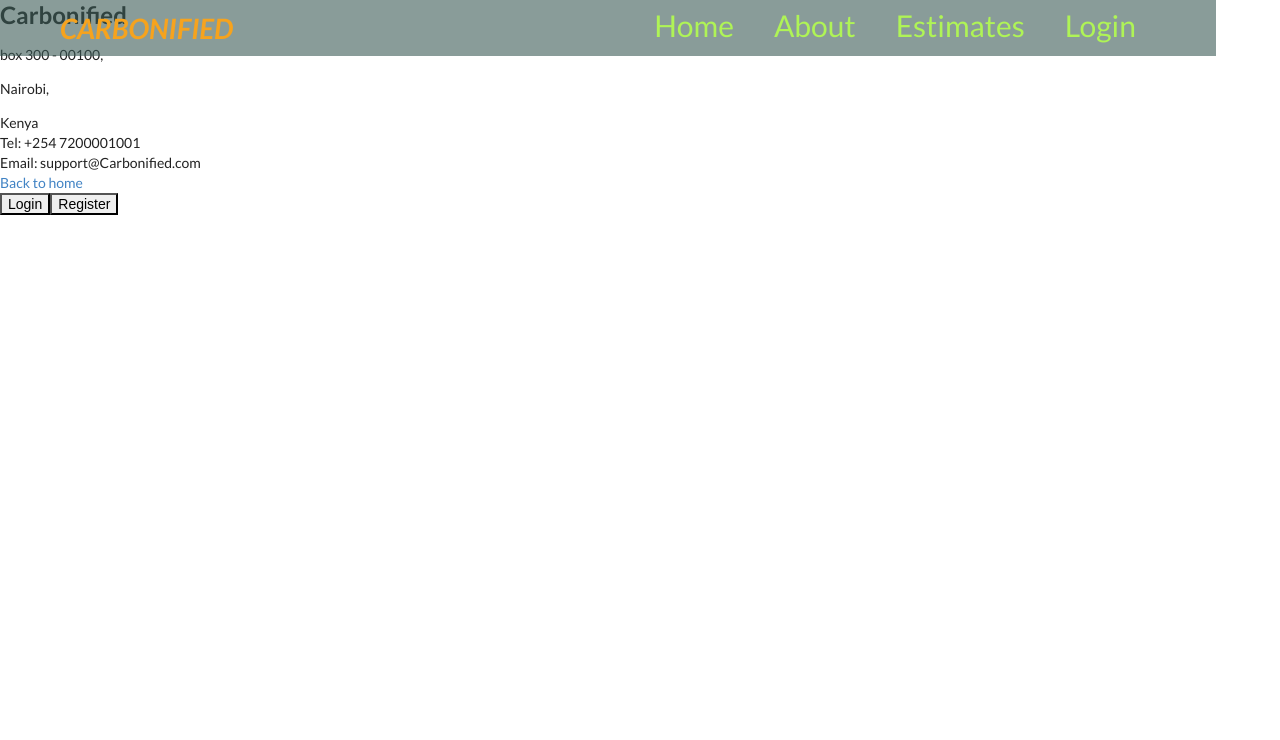
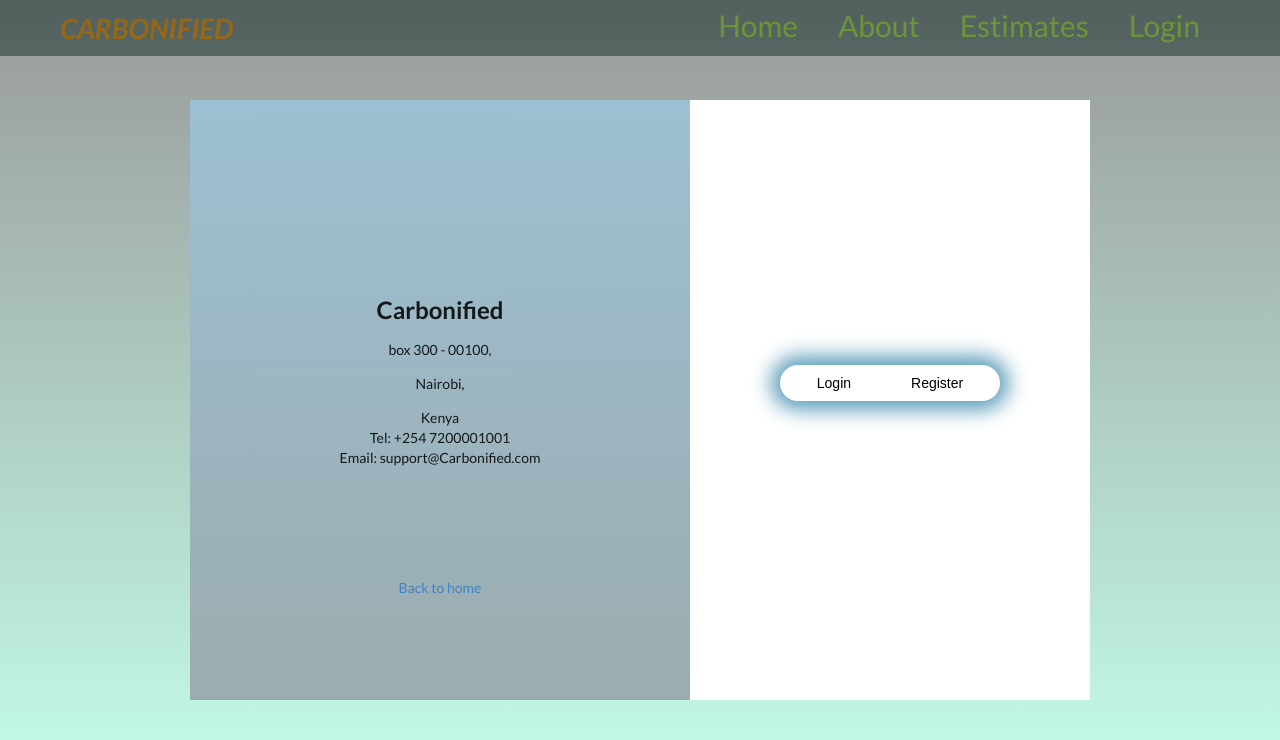
Before and after one commit to Knoxx04/carbonified, a React (Create React App) app: page /SignUp in a window 1280 px wide. Shown: the top 740 px of the page. Built offline with nearby package versions, Linux system fonts and the light colour scheme.

Commit message:
added css animation to login page

```diff
--- a/src/App.css
+++ b/src/App.css
@@ -1,4 +1,4 @@
-/*@keyframes example{
+@keyframes example{
  0% {bacground-color: rgb(102, 110, 110);}
   10%{background-color: rgb(64, 64, 145);}
   20%{background-color: rgb(124, 104, 143);}
@@ -22,4 +22,4 @@
   animation-name: example;
   animation-duration: 3s;
   animation-iteration-count: infinite;
-}*/
+}
--- a/src/components/About.js
+++ b/src/components/About.js
@@ -2,23 +2,9 @@ import React from 'react';
 
 function About() {
   return (
-    <div>
+    <div className='abt1'>
       <h2>About Us</h2>
-      <p>
-      Lorem ipsum dolor sit amet, consectetur adipiscing elit.
-      Phasellus mollis dictum cursus. Maecenas a elementum ipsum.
-      Pellentesque vitae rutrum libero, nec consequat eros.
-      Praesent sit amet tempor purus. Vivamus rhoncus magna eu quam ultricies,
-      lacinia dignissim mi ultricies. Nunc purus est, interdum a nulla vel,
-      placerat condimentum elit. Class aptent taciti sociosqu ad litora torquent per conubia nostra,
-      per inceptos himenaeos. Proin in libero eu odio vulputate tempus viverra eu eros.
-      Vestibulum interdum bibendum mi vel molestie. Proin tristique eget leo feugiat elementum.
-      Donec lorem justo, porta ac nibh nec, lacinia mattis leo.
-      In eu lorem dolor. Quisque quis commodo risus. Pellentesque ut ante et erat mattis semper.
-      Nunc ultrices posuere nibh vel egestas. Vestibulum quis velit mollis, posuere erat quis, eleifend enim.
-      In eu ipsum sit amet tortor faucibus pulvinar in sed tellus. Donec ut faucibus ligula.
-      </p>
-
+      <div className='abt2'>
       <p>
         Carbon offsetting is the process of compensating for the emissions of
         greenhouse gases by removing or reducing an equivalent amount from the
@@ -29,6 +15,7 @@ function About() {
         reduce or remove carbon from the atmosphere. Join us in the fight
         against climate change and offset your carbon footprint with Carbonified.
       </p>
+      </div>
     </div>
   )
 }
--- a/src/components/Electricity.js
+++ b/src/components/Electricity.js
@@ -42,7 +42,7 @@ const Electricity = () => {
         <div className="">
             <h4 className="">Enter the Electricity Units to estimate</h4>
             <form className="" onSubmit={handleSubmit}>
-                <input className="" type="number" value={inputValue} onChange={handleChange}/>
+                <input className="" type="number"  placeholder="Elecricity" value={inputValue} onChange={handleChange}/>
                 <button className="" type="submit">Estimate</button>
             </form>
         </div>
--- a/src/components/Estimates.js
+++ b/src/components/Estimates.js
@@ -9,9 +9,16 @@ function Estimates() {
   return (
     <div className="estmate">
       <Electricity/>
+      <br></br>
+      <br></br>
       <Flights/>
+      <br></br>
       <Fuel/>
+      <br></br>
+      <br></br>
       <Shipping/>
+      <div className='estimate2'>
+      </div>
       </div>
   )
 }
--- a/src/components/Flights.js
+++ b/src/components/Flights.js
@@ -46,7 +46,7 @@ const Flights = () => {
         <div className="">
             <h4 className="">Enter Number of Passengers</h4>
             <form className="" onSubmit={handleSubmit}>
-                <input className="" type="number" value={inputValue} onChange={handleChange}/>
+                <input className="" type="number" placeholder="Passengers" value={inputValue} onChange={handleChange}/>
                 <button className="" type="submit">Estimate</button>
             </form>
         </div>
--- a/src/components/Fuel.js
+++ b/src/components/Fuel.js
@@ -42,7 +42,7 @@ const Electricity = () => {
         <div className="">
             <h4 className="">Enter Fuel Units</h4>
             <form className="" onSubmit={handleSubmit}>
-                <input className="" type="number" value={inputValue} onChange={handleChange}/>
+                <input className="" type="number" placeholder="Fuel" value={inputValue} onChange={handleChange}/>
                 <button className="" type="submit">Estimate</button>
             </form>
         </div>
--- a/src/components/Home.js
+++ b/src/components/Home.js
@@ -2,10 +2,18 @@ import React from "react";
 
 const Home = () => {
   return (
-    <div>
-        <h1>Hello</h1>
+    <div className="Hme1">
+      <div className="contact1">
+      <h1>Hello</h1>
+        <p>
+        Carbon offsetting is the process of compensating for the emissions of
+        greenhouse gases by removing or reducing an equivalent amount from the
+        atmosphere.
+        </p>
+        </div>
+    </div>
 
-    </div>
+
   )
 };
 export default Home
--- a/src/components/Shipping.js
+++ b/src/components/Shipping.js
@@ -42,9 +42,9 @@ const Shipping = () => {
   return(
     <div className="">
         <div className="">
-            <h4 className="">Enter the Distance Value to estimate</h4>
+            <h4 className="">Enter the Distance Value </h4>
             <form className="" onSubmit={handleSubmit}>
-                <input className="" type="number" value={inputValue} onChange={handleChange}/>
+                <input className="" type="number" placeholder="Distance" value={inputValue} onChange={handleChange}/>
                 <button className="" type="submit">Estimate</button>
             </form>
         </div>
--- a/src/components/SignUp.js
+++ b/src/components/SignUp.js
@@ -24,17 +24,20 @@ function SignUp () {
                         <p>Email: support@Carbonified.com</p>
                     </div>
                 </div>
-                <div className="navigation">
-                    <a href="./index.html">Back to home</a>
+                <div className="mouse">
+                    <br></br>
+                    <br></br>
+                    <a href="./Home">Back to home</a>
                     <i className="fas fa-arrow-left"></i>
                 </div>
                 </div>
         </div>
         <div className="form-box right">
             <div className="button-box">
-                <div id="btn"></div>
+                <div className="btn0">
                 <button type="button" class="toggle-btn" onclick="login()">Login</button>
                 <button type="button" class="toggle-btn" onclick="register()">Register</button>
+                </div>
             </div>
             </div>
         {SignUp}
--- a/src/index.css
+++ b/src/index.css
@@ -1,3 +1,5 @@
+@import url('https://fonts.googleapis.com/css2?family=Abril+Fatface&family=Bree+Serif&family=Leckerli+One&display=swap');
+
 body {
   margin: 0;
   font-family: -apple-system, BlinkMacSystemFont, 'Segoe UI', 'Roboto', 'Oxygen',
@@ -15,7 +17,7 @@ code {
   position: fixed;
   display: flex;
   padding: 10px 60px;
-  width: 95vw;
+  width: 100vw;
   text-decoration: none;
   flex-wrap: wrap;
   align-items: center;
@@ -48,3 +50,119 @@ code {
   color:white;
   border-radius: 10%;
 }
+.Hme1{
+  background-image: url(/Images/1.jpg);
+  background-repeat: no-repeat;
+  background-position: center;
+  background-size: cover;
+  background-position: center;
+  padding-top: 90vh;
+  text-align: center;
+  text-decoration: underline;
+  font-size: 30px;
+  font-style: italic;
+  font-family: 'ubuntu';
+}
+
+.Hme1 h1{
+  font-size: 80px;
+}
+.Hme1 p{
+  color:rgb(192, 231, 142);
+}
+.contact1{
+  background-image: linear-gradient(rgba(7, 8, 8, 0.411), rgba(108, 255, 199, 0.4));
+}
+.abt1{
+  text-align: center;
+  padding-top: 400px;
+  background:#131516e5;
+}
+.abt2{
+  text-align: center;
+  padding-bottom: 450px;
+  margin-top: 80px;
+  background:#131516e5;
+  font-size: 20px;
+}
+.estmate{
+  text-align: center;
+  padding-top: 400px;
+  background: #131516e5;
+
+}
+.estimate2{
+  text-align: center;
+  padding-top: 400px;
+  background: #131516e5;
+}
+.hero {
+  height: 100%;
+  width: 100%;
+  background-image: linear-gradient(rgba(7, 8, 8, 0.411), rgba(108, 255, 199, 0.4));
+  background-position: center;
+  background-size: cover;
+  position: absolute;
+  display: flex;
+  align-items: center;
+  justify-content: center;
+  text-align: center;
+}
+.form-box {
+  height: 600px;
+  width: 400px;
+  position: relative;
+  margin: 6% 0;
+  padding: 5px;
+  background: #fff;
+  overflow: hidden;
+}
+.form-box.left {
+  background-image: linear-gradient(rgba(12, 97, 146, 0.4), rgba(4, 48, 53, 0.4));
+  background-size: cover;
+  width: 500px;
+}
+.button-box {
+  width: 220px;
+  margin: 35px auto;
+  position: relative;
+  box-shadow: 0 0 20px 9px #5d9eba;
+  border-radius: 30px;
+}
+.toggle-btn {
+  padding: 10px 30px;
+  cursor: pointer;
+  background: transparent;
+  border: 0;
+  outline: none;
+  position: relative;
+
+}
+.info{
+  margin-top: 190px;
+}
+.btn0{
+  margin-top: 260px;
+}
+
+.mouse{
+  padding-top: 22px;
+  margin-top: 10%;
+  padding-bottom: 30px;
+  animation-iteration-count: infinite;
+}
+.mouse{
+  animation: bounce 2s infinite;
+}
+
+@keyframes bounce {
+  0%, 20%, 50%, 80%, 100% {
+      transform: translateY(0);
+  }
+  40% {
+      transform: translateY(-55px);
+  }
+  60% {
+      transform: translateY(-45px);
+  }
+}
```
Also changed, not shown: src/Navbar.css (deleted, +0 -50 lines), Images/1.jpg (added), 1 other file (tests, documents, lock files or other folders).
